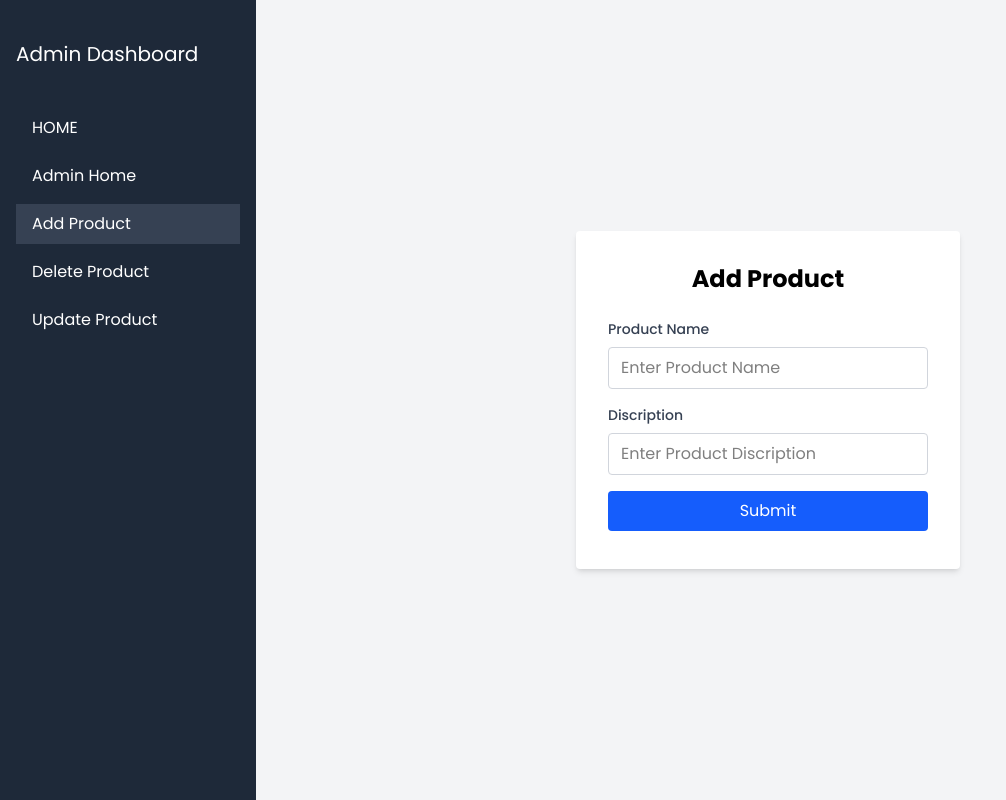
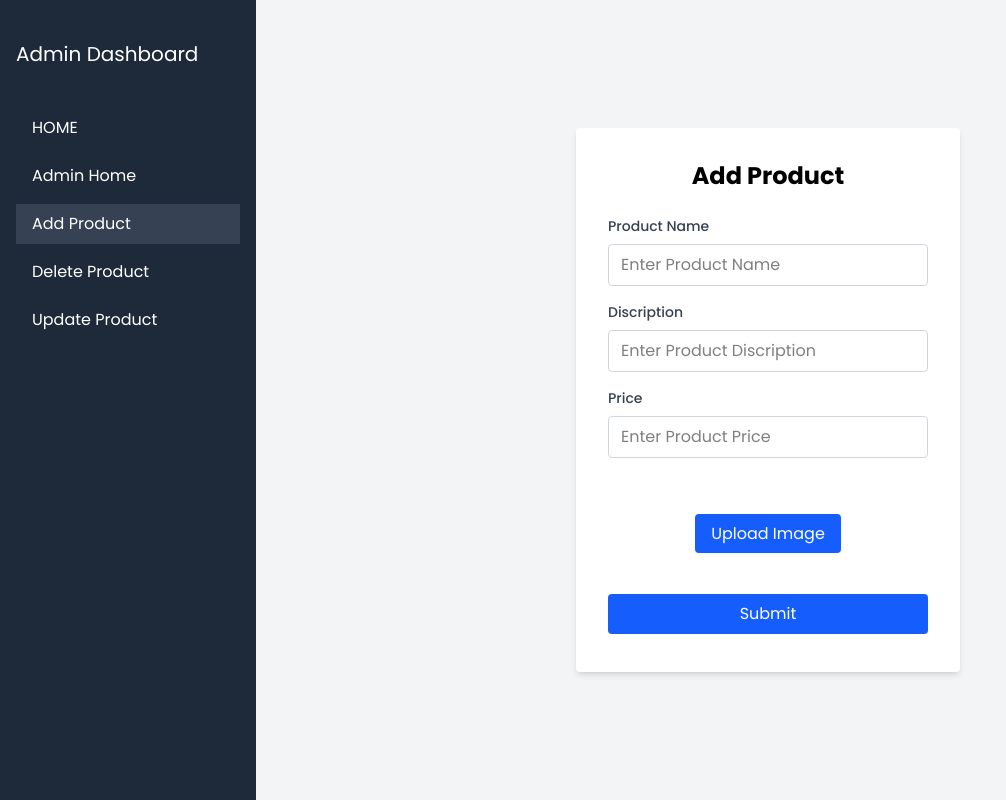
Before and after one commit to ShikharThaQuri/learning-nextjs-again, a Next.js app: page /Admin-Page/Add-Product in a window 1280 px wide. Shown: the whole page, without its empty margins (0-1006 px from the left). Built offline with nearby package versions, Linux system fonts and the light colour scheme.

Commit message:
some setup done

```diff
--- a/package.json
+++ b/package.json
@@ -10,6 +10,7 @@
   },
   "dependencies": {
     "axios": "^1.10.0",
+    "cloudinary": "^2.7.0",
     "dotenv": "^16.5.0",
     "mongoose": "^8.16.0",
     "next": "15.3.4",
--- a/src/app/Admin-Page/Add-Product/page.tsx
+++ b/src/app/Admin-Page/Add-Product/page.tsx
@@ -2,6 +2,8 @@
 
 import { addNewProduct } from "@/services/admin/product";
 import { useActionState, useEffect, useState } from "react";
+
+// import UploadIcon from "@mui/icons-material/Upload";
 
 const inputStyle =
   "w-full px-3 py-2 mb-[1rem] border border-gray-300 rounded focus:outline-none focus:ring focus:ring-blue-500";
@@ -53,6 +55,37 @@ export default function AddProduct() {
             />
           </div>
 
+          <div className="flex flex-col w-full text-left ">
+            <label className={`${labelStyle}`} htmlFor="price">
+              Price
+            </label>
+            <input
+              type="number"
+              name="price"
+              required
+              placeholder="Enter Product Price"
+              className={`${inputStyle}`}
+            />
+          </div>
+
+          <div className="text-center my-[3rem] tablet:flex tablet:flex-col tablet:gap-y-[2rem] tablet:items-center">
+            <input
+              // className="hidden"
+              type="file"
+              name="file"
+              id="uploadImg"
+              accept="image/*"
+              required
+              hidden
+            />
+            <label
+              htmlFor="uploadImg"
+              className={`cursor-pointer bg-blue-600 text-white py-2 px-4 rounded hover:bg-blue-700 transition duration-200`}
+            >
+              Upload Image
+            </label>
+          </div>
+
           <input
             disabled={isPending}
             type="submit"
@@ -61,7 +94,7 @@ export default function AddProduct() {
 
           <div className="text-right mt-[0.4rem] w-full">
             <h1
-              className={`${data?.success ? "text-red-700" : "text-blue-700"} `}
+              className={`${data?.success ? "text-blue-700" : "text-red-700"} `}
             >
               {msg}
             </h1>
--- a/src/app/api/admin/products/route.ts
+++ b/src/app/api/admin/products/route.ts
@@ -1,16 +1,33 @@
 import connectDB from "@/db/connect";
 import Product from "@/models/Product";
 import { NextRequest, NextResponse } from "next/server";
+import { UploadImage } from "@/lib/cloudinary/upload_image";
 
 export async function POST(req: NextRequest) {
   try {
     await connectDB();
 
     const data = await req.json();
+    const image = data.image_Url;
+
+    const bytes = await image.arrayBuffer();
+    const buffer = Buffer.from(bytes);
+
+    const imageData = await UploadImage(buffer);
+
+    if (!imageData) {
+      return NextResponse.json({
+        success: false,
+        msg: "Image upload failed!",
+      });
+    }
 
     const newProduct = new Product({
       productName: data.productName,
       dis: data.dis,
+      price: data.price,
+      image_Url: imageData.secure.url,
+      public_id: imageData.public_id,
     });
 
     const result = await newProduct.save({});
--- /dev/null
+++ b/src/lib/cloudinary/cloudinary.js
@@ -0,0 +1,9 @@
+import { v2 as cloudinary } from "cloudinary";
+
+cloudinary.config({
+  cloud_name: "dxr1ajuew",
+  api_key: "165292373156335",
+  api_secret: "UGHYx_H24WiDlSh4MRDJhPfHJlU", // Click 'View Credentials' below to copy your API secret
+});
+
+export default cloudinary;
--- /dev/null
+++ b/src/lib/cloudinary/upload_image.js
@@ -0,0 +1,20 @@
+import cloudinary from "./cloudinary";
+
+export const UploadImage = async (buffer) => {
+  return new Promise(async (resolve, reject) => {
+    await cloudinary.uploader
+      .upload_stream(
+        {
+          resource_type: "auto",
+          folder: "reLearning-Nextjs",
+        },
+        async (err, result) => {
+          if (err) {
+            return reject(err.message);
+          }
+          return resolve(result);
+        }
+      )
+      .end(buffer);
+  });
+};
--- a/src/models/Product.ts
+++ b/src/models/Product.ts
@@ -4,6 +4,9 @@ const productSchema = new mongoose.Schema(
   {
     productName: String,
     dis: String,
+    price: Number,
+    image_Url: String,
+    public_id: String,
     like: [
       {
         userId: { type: mongoose.Schema.Types.ObjectId, ref: "User" },
--- a/src/services/admin/product/index.ts
+++ b/src/services/admin/product/index.ts
@@ -71,6 +71,8 @@ export async function addNewProduct(
       {
         productName: formData.get("productName"),
         dis: formData.get("dis"),
+        price: formData.get("price"),
+        image_Url: formData.get("file"),
       }
     );
 
```
Also changed, not shown: 1 other file (tests, documents, lock files or other folders).
